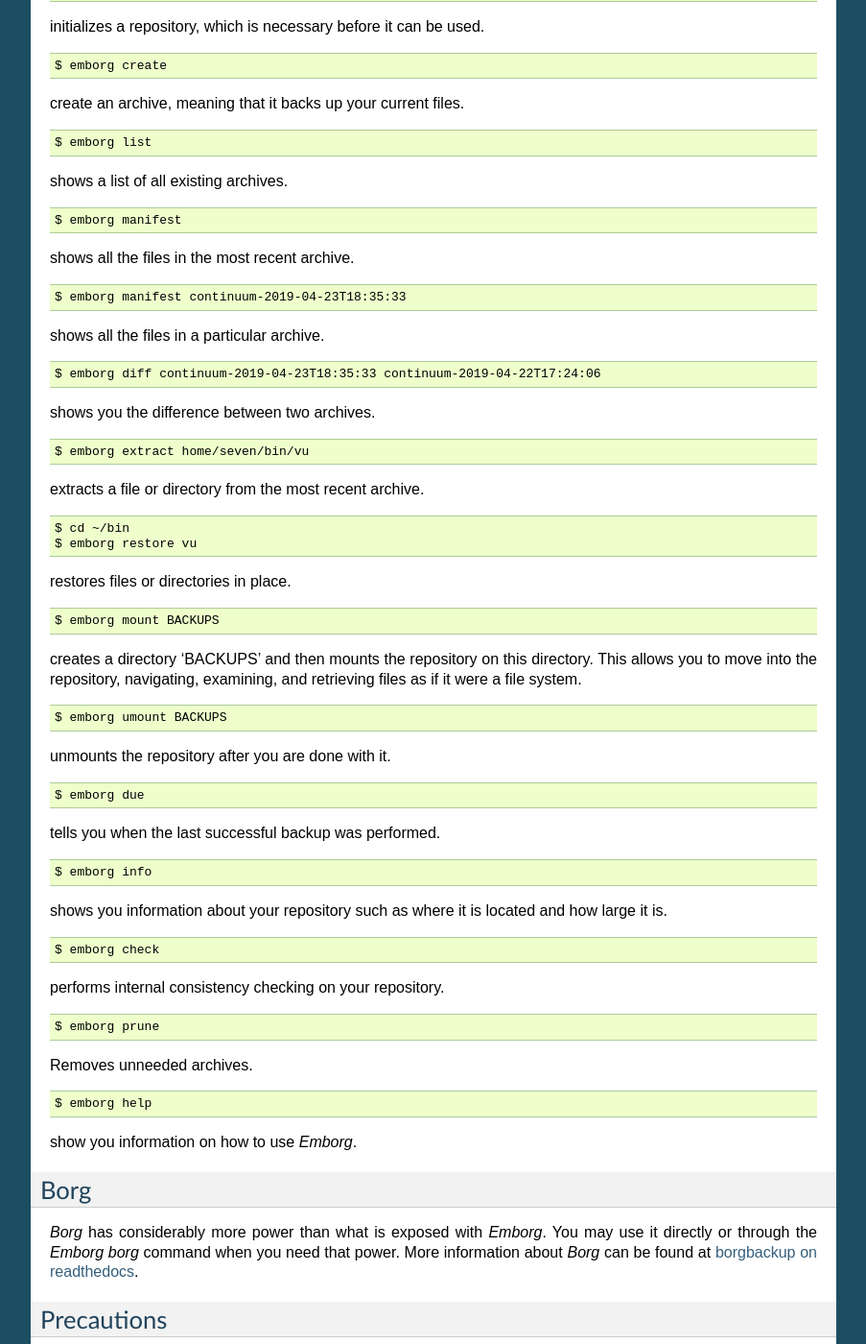
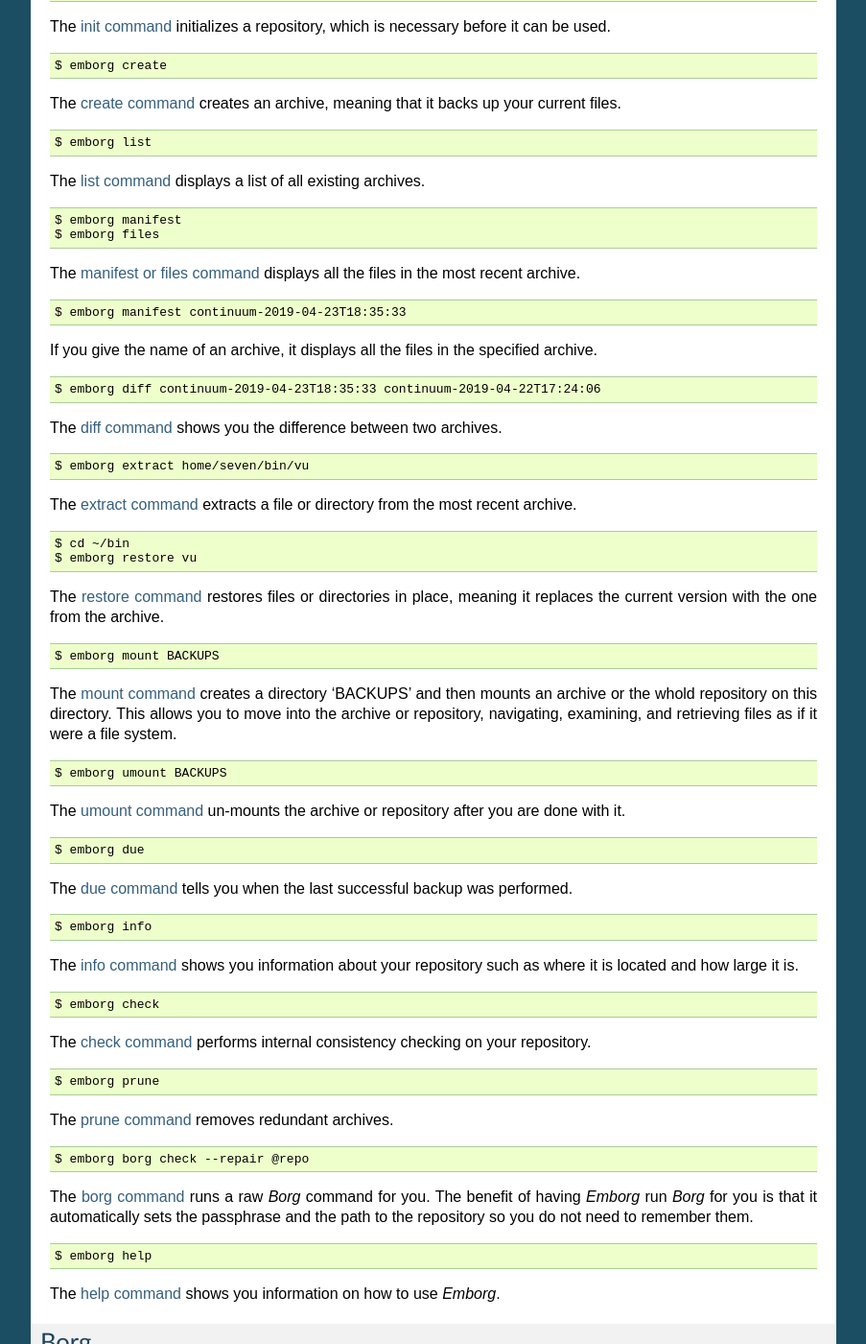
Before and after one commit to KenKundert/emborg, a Sphinx documentation site: the page built from doc/index.rst, in a window 1280 px wide and 1400 px high, scrolled down 1601 px. Shown: the whole window at 96% size, without its empty margins (198-1101 px from the left). Built offline with Sphinx 7.4.7, drawn with Linux system fonts in a browser that asks for light colours; some of the changed text lies outside the part shown.

Commit message:
Add --repair option to check command.

```diff
--- a/doc/commands.rst
+++ b/doc/commands.rst
@@ -39,7 +39,8 @@
     :umount:     :ref:`un-mount a previously mounted repository or archive <umount>`
     :version:    :ref:`display emborg version <version>`
 
-These commands are described in more detail below.
+These commands are described in more detail below.  Not everything is described
+here. Run ``emborg help <cmd>`` for the details.
 
 
 .. _borg:
--- a/doc/index.rst
+++ b/doc/index.rst
@@ -114,95 +114,114 @@
 
     $ emborg init
 
-initializes a repository, which is necessary before it can be used.
+The :ref:`init command <init>` initializes a repository, which is necessary
+before it can be used.
 
 ::
 
     $ emborg create
 
-create an archive, meaning that it backs up your current files.
+The :ref:`create command <create>` creates an archive, meaning that it backs up
+your current files.
 
 ::
 
     $ emborg list
 
-shows a list of all existing archives.
+The :ref:`list command <list>` displays a list of all existing archives.
 
 ::
 
     $ emborg manifest
+    $ emborg files
 
-shows all the files in the most recent archive.
+The :ref:`manifest or files command <manifest>` displays all the files in the
+most recent archive.
 
 ::
 
     $ emborg manifest continuum-2019-04-23T18:35:33
 
-shows all the files in a particular archive.
+If you give the name of an archive, it displays all the files in the specified
+archive.
 
 ::
 
     $ emborg diff continuum-2019-04-23T18:35:33 continuum-2019-04-22T17:24:06
 
-shows you the difference between two archives.
+The :ref:`diff command <diff>` shows you the difference between two archives.
 
 ::
 
     $ emborg extract home/seven/bin/vu
 
-extracts a file or directory from the most recent archive.
+The :ref:`extract command <extract>` extracts a file or directory from the most
+recent archive.
 
 ::
 
     $ cd ~/bin
     $ emborg restore vu
 
-restores files or directories in place.
+The :ref:`restore command <restore>` restores files or directories in place,
+meaning it replaces the current version with the one from the archive.
 
 ::
 
     $ emborg mount BACKUPS
 
-creates a directory 'BACKUPS' and then mounts the repository on this directory.
-This allows you to move into the repository, navigating, examining, and
-retrieving files as if it were a file system.
+The :ref:`mount command <mount>` creates a directory 'BACKUPS' and then mounts
+an archive or the whold repository on this directory.  This allows you to move
+into the archive or repository, navigating, examining, and retrieving files as
+if it were a file system.
 
 ::
 
     $ emborg umount BACKUPS
 
-unmounts the repository after you are done with it.
+The :ref:`umount command <umount>` un-mounts the archive or repository after you
+are done with it.
 
 ::
 
     $ emborg due
 
-tells you when the last successful backup was performed.
+The :ref:`due command <due>` tells you when the last successful backup was
+performed.
 
 ::
 
     $ emborg info
 
-shows you information about your repository such as where it is located and how
-large it is.
+The :ref:`info command <info>` shows you information about your repository such
+as where it is located and how large it is.
 
 ::
 
     $ emborg check
 
-performs internal consistency checking on your repository.
+The :ref:`check command <check>` performs internal consistency checking on your
+repository.
 
 ::
 
     $ emborg prune
 
-Removes unneeded archives.
+The :ref:`prune command <prune>` removes redundant archives.
+
+::
+
+    $ emborg borg check --repair @repo
+
+The :ref:`borg command <borg>` runs a raw *Borg* command for you.  The benefit
+of having *Emborg* run *Borg* for you is that it automatically sets the
+passphrase and the path to the repository so you do not need to remember them.
 
 ::
 
     $ emborg help
 
-show you information on how to use *Emborg*.
+The :ref:`help command <help>` shows you information on how to use *Emborg*.
 
 
 Borg
@@ -242,8 +261,8 @@
 that your backups do not get destroyed in the same disaster, such as a fire or
 flood, that claims your original files. One option is `rsync.net
 <https://www.rsync.net/products/attic.html>`_. Another is `BorgBase
-<https://www.borgbase.com>`_. I have not tried either, and so offer no
-recommendation.
+<https://www.borgbase.com>`_. I have experience with both, and both seem quite
+good.
 
 Finally, it is a good idea to practice a recovery. Pretend that you have lost
 all your files and then see if you can do a restore from backup. Doing this and
--- a/doc/releases.rst
+++ b/doc/releases.rst
@@ -26,6 +26,8 @@
     - added :ref:`patterns` and :ref:`patterns_from` settings.
     - *Emborg* lock file is now ignored if the process it references is no
       longer running
+    - support ``--repair`` option on :ref:`check command <check>`.
+    - *Emborg* lock file is now ignored if the process it references is no
 
 **1.14 (2019-12-31)**:
     - remove debug message accidentally left in *emborg-overdue*
```
Also changed, not shown: 2 other files.
